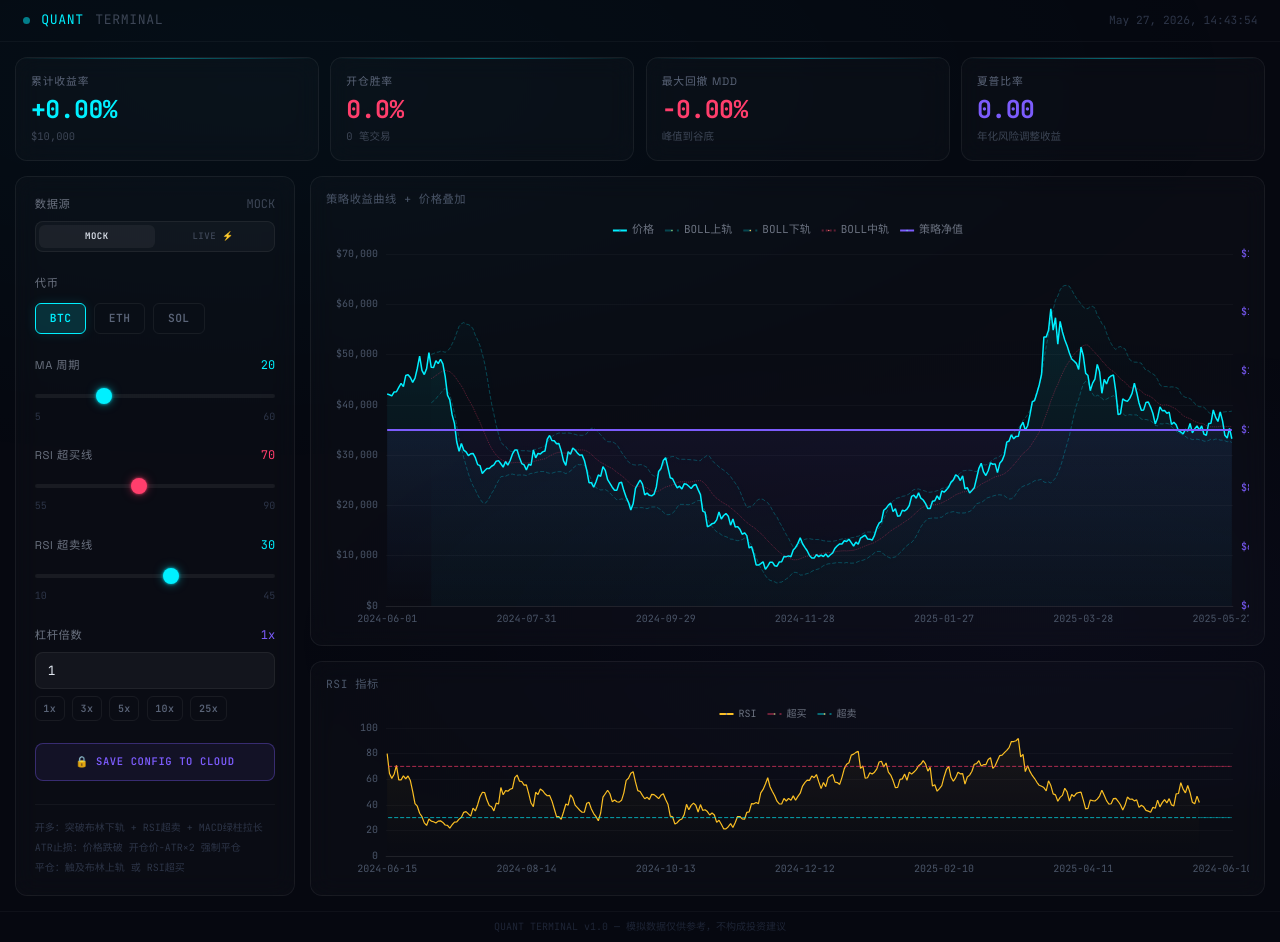
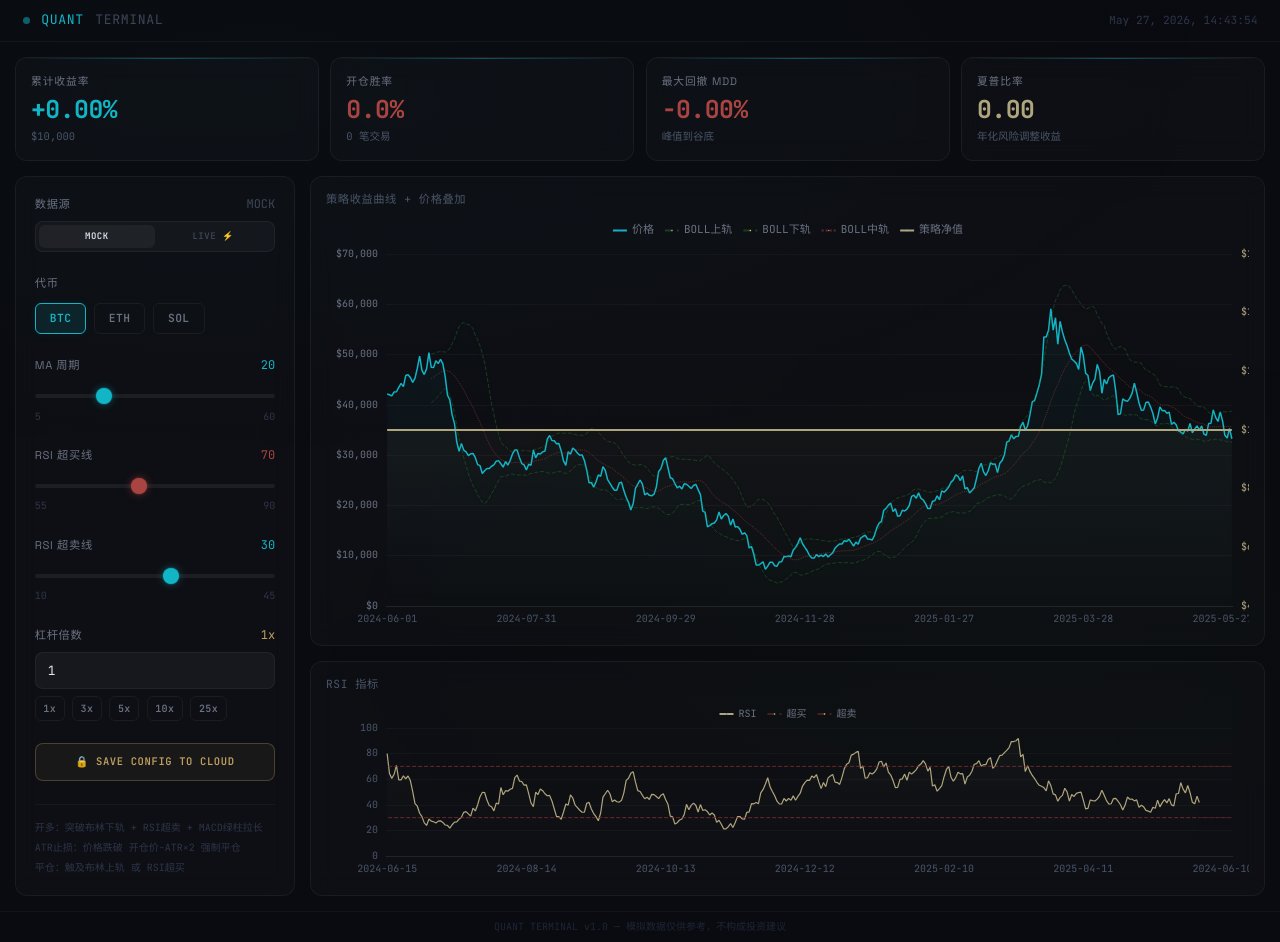
Before and after one commit to lovejame456/site-crypto-calc, a plain HTML site: page index.html in a window 1280 px wide. Drawn offline with nearby package versions, Linux system fonts and the light colour scheme; no server answers.

Commit message:
style: Blade Runner 2049 palette — desaturated cold tones, matrix green LIVE, dusty gold save

```diff
--- a/css/style.css
+++ b/css/style.css
@@ -1,16 +1,20 @@
 @import url('https://fonts.googleapis.com/css2?family=JetBrains+Mono:wght@400;500;600;700&family=Space+Grotesk:wght@400;500;600;700&display=swap');
 
 :root {
-  --cyan: #00f0ff;
-  --cyan-dim: rgba(0,240,255,0.15);
-  --red: #ff3e6c;
-  --red-dim: rgba(255,62,108,0.15);
+  --cyan: #12b5c5;
+  --cyan-dim: rgba(18,181,197,0.12);
+  --red: #a94442;
+  --red-dim: rgba(169,68,66,0.12);
   --purple: #7c5cfc;
-  --purple-dim: rgba(124,92,252,0.15);
+  --purple-dim: rgba(124,92,252,0.12);
   --surface: rgba(255,255,255,0.02);
-  --surface-hover: rgba(255,255,255,0.05);
-  --border: rgba(255,255,255,0.06);
-  --border-glow: rgba(0,240,255,0.12);
+  --surface-hover: rgba(255,255,255,0.04);
+  --border: rgba(255,255,255,0.05);
+  --border-glow: rgba(18,181,197,0.10);
+  --matrix: #228b22;
+  --matrix-dim: rgba(34,139,34,0.10);
+  --gold: #c0a060;
+  --gold-dim: rgba(192,160,96,0.10);
 }
 
 *, *::before, *::after { box-sizing: border-box; margin: 0; padding: 0; }
@@ -19,7 +23,7 @@ html { font-size: 15px; -webkit-font-smoothing: antialiased; }
 
 body {
   font-family: 'Space Grotesk', system-ui, sans-serif;
-  background: #060810;
+  background: #0a0b10;
   color: #c0c8d8;
   min-height: 100vh;
   overflow-x: hidden;
@@ -30,8 +34,8 @@ body::before {
   position: fixed;
   inset: 0;
   background:
-    radial-gradient(ellipse 80% 50% at 20% 10%, rgba(0,240,255,0.03), transparent),
-    radial-gradient(ellipse 60% 40% at 80% 80%, rgba(124,92,252,0.03), transparent);
+    radial-gradient(ellipse 80% 50% at 20% 10%, rgba(18,181,197,0.025), transparent),
+    radial-gradient(ellipse 60% 40% at 80% 80%, rgba(34,139,34,0.02), transparent);
   pointer-events: none;
   z-index: 0;
 }
@@ -49,7 +53,7 @@ body::before {
 
 .glass:hover {
   border-color: var(--border-glow);
-  box-shadow: 0 0 20px rgba(0,240,255,0.04);
+  box-shadow: 0 0 20px rgba(18,181,197,0.03);
 }
 
 .metric-card {
@@ -79,14 +83,14 @@ body::before {
   font-size: 0.72rem;
   text-transform: uppercase;
   letter-spacing: 0.08em;
-  color: #5a6478;
+  color: #6a7282;
   margin-bottom: 6px;
 }
 
 .metric-sub {
   font-family: 'JetBrains Mono', monospace;
   font-size: 0.7rem;
-  color: #3d4656;
+  color: #4a5568;
 }
 
 input[type="range"] {
@@ -106,13 +110,13 @@ input[type="range"]::-webkit-slider-thumb {
   height: 16px;
   border-radius: 50%;
   background: var(--cyan);
-  box-shadow: 0 0 10px rgba(0,240,255,0.5), 0 0 3px rgba(0,240,255,0.8);
+  box-shadow: 0 0 8px rgba(18,181,197,0.4), 0 0 2px rgba(18,181,197,0.6);
   cursor: pointer;
   transition: box-shadow 0.2s, transform 0.15s;
 }
 
 input[type="range"]::-webkit-slider-thumb:hover {
-  box-shadow: 0 0 18px rgba(0,240,255,0.7), 0 0 5px rgba(0,240,255,1);
+  box-shadow: 0 0 14px rgba(18,181,197,0.55), 0 0 4px rgba(18,181,197,0.8);
   transform: scale(1.15);
 }
 
@@ -122,18 +126,18 @@ input[type="range"]::-moz-range-thumb {
   border-radius: 50%;
   background: var(--cyan);
   border: none;
-  box-shadow: 0 0 10px rgba(0,240,255,0.5);
+  box-shadow: 0 0 8px rgba(18,181,197,0.4);
   cursor: pointer;
 }
 
 input[type="range"].range-red::-webkit-slider-thumb {
   background: var(--red);
-  box-shadow: 0 0 10px rgba(255,62,108,0.5), 0 0 3px rgba(255,62,108,0.8);
+  box-shadow: 0 0 8px rgba(169,68,66,0.5), 0 0 2px rgba(169,68,66,0.7);
 }
 
 input[type="range"].range-red::-moz-range-thumb {
   background: var(--red);
-  box-shadow: 0 0 10px rgba(255,62,108,0.5);
+  box-shadow: 0 0 8px rgba(169,68,66,0.5);
 }
 
 .config-label {
@@ -145,7 +149,7 @@ input[type="range"].range-red::-moz-range-thumb {
 
 .config-label span:first-child {
   font-size: 0.75rem;
-  color: #6b7280;
+  color: #6a7282;
   text-transform: uppercase;
   letter-spacing: 0.06em;
 }
@@ -172,8 +176,8 @@ input[type="range"].range-red::-moz-range-thumb {
 }
 
 .leverage-input:focus {
-  border-color: rgba(124,92,252,0.5);
-  box-shadow: 0 0 12px rgba(124,92,252,0.15);
+  border-color: rgba(192,160,96,0.4);
+  box-shadow: 0 0 10px rgba(192,160,96,0.10);
 }
 
 .token-btn {
@@ -185,21 +189,20 @@ input[type="range"].range-red::-moz-range-thumb {
   letter-spacing: 0.04em;
   border: 1px solid var(--border);
   background: transparent;
-  color: #5a6478;
-  cursor: pointer;
+  color: #6a7282;
   transition: all 0.2s;
 }
 
 .token-btn:hover {
-  border-color: rgba(0,240,255,0.3);
-  color: #8892a4;
+  border-color: rgba(18,181,197,0.25);
+  color: #8a929e;
 }
 
 .token-btn.active {
   border-color: var(--cyan);
   color: var(--cyan);
   background: var(--cyan-dim);
-  box-shadow: 0 0 12px rgba(0,240,255,0.12);
+  box-shadow: 0 0 10px rgba(18,181,197,0.08);
 }
 
 .chart-container {
@@ -231,9 +234,9 @@ input[type="range"].range-red::-moz-range-thumb {
 .animate-delay-3 { animation-delay: 0.15s; }
 .animate-delay-4 { animation-delay: 0.2s; }
 
-.positive { color: #00f0ff; }
-.negative { color: #ff3e6c; }
-.neutral { color: #7c5cfc; }
+.positive { color: #12b5c5; }
+.negative { color: #a94442; }
+.neutral { color: #b0a67d; }
 
 .save-btn {
   font-family: 'JetBrains Mono', monospace;
@@ -244,9 +247,9 @@ input[type="range"].range-red::-moz-range-thumb {
   font-weight: 600;
   letter-spacing: 0.06em;
   text-transform: uppercase;
-  border: 1px solid rgba(124,92,252,0.35);
-  background: rgba(124,92,252,0.08);
-  color: #7c5cfc;
+  border: 1px solid rgba(192,160,96,0.30);
+  background: rgba(192,160,96,0.06);
+  color: #c0a060;
   cursor: pointer;
   position: relative;
   overflow: hidden;
@@ -259,7 +262,7 @@ input[type="range"].range-red::-moz-range-thumb {
   inset: -1px;
   border-radius: 9px;
   padding: 1px;
-  background: linear-gradient(135deg, #7c5cfc, #00f0ff, #7c5cfc);
+  background: linear-gradient(135deg, #c0a060, #12b5c5, #c0a060);
   -webkit-mask: linear-gradient(#fff 0 0) content-box, linear-gradient(#fff 0 0);
   -webkit-mask-composite: xor;
   mask-composite: exclude;
@@ -268,10 +271,10 @@ input[type="range"].range-red::-moz-range-thumb {
 }
 
 .save-btn:hover {
-  background: rgba(124,92,252,0.15);
-  border-color: rgba(124,92,252,0.6);
-  box-shadow: 0 0 20px rgba(124,92,252,0.2), 0 0 6px rgba(124,92,252,0.4);
-  color: #a78bfa;
+  background: rgba(192,160,96,0.10);
+  border-color: rgba(192,160,96,0.50);
+  box-shadow: 0 0 16px rgba(192,160,96,0.12), 0 0 4px rgba(192,160,96,0.20);
+  color: #d4bc84;
 }
 
 .save-btn:hover::before {
@@ -284,37 +287,37 @@ input[type="range"].range-red::-moz-range-thumb {
 
 .save-btn.loading {
   pointer-events: none;
-  border-color: rgba(0,240,255,0.4);
-  color: #00f0ff;
-  background: rgba(0,240,255,0.06);
+  border-color: rgba(18,181,197,0.35);
+  color: #12b5c5;
+  background: rgba(18,181,197,0.05);
   animation: neonPulse 1.2s ease-in-out infinite;
 }
 
 .save-btn.success {
-  border-color: rgba(0,240,255,0.6);
-  color: #00f0ff;
-  background: rgba(0,240,255,0.12);
-  box-shadow: 0 0 25px rgba(0,240,255,0.2);
+  border-color: rgba(34,139,34,0.5);
+  color: #228b22;
+  background: rgba(34,139,34,0.08);
+  box-shadow: 0 0 20px rgba(34,139,34,0.12);
 }
 
 .save-btn.error {
-  border-color: rgba(255,62,108,0.6);
-  color: #ff3e6c;
-  background: rgba(255,62,108,0.12);
-  box-shadow: 0 0 25px rgba(255,62,108,0.2);
+  border-color: rgba(169,68,66,0.5);
+  color: #a94442;
+  background: rgba(169,68,66,0.08);
+  box-shadow: 0 0 20px rgba(169,68,66,0.12);
 }
 
 @keyframes neonPulse {
-  0%, 100% { box-shadow: 0 0 8px rgba(0,240,255,0.15); }
-  50% { box-shadow: 0 0 24px rgba(0,240,255,0.35), 0 0 8px rgba(0,240,255,0.5); }
+  0%, 100% { box-shadow: 0 0 6px rgba(18,181,197,0.10); }
+  50% { box-shadow: 0 0 18px rgba(18,181,197,0.25), 0 0 6px rgba(18,181,197,0.40); }
 }
 
 .save-spinner {
   display: inline-block;
   width: 12px;
   height: 12px;
-  border: 2px solid rgba(0,240,255,0.2);
-  border-top-color: #00f0ff;
+  border: 2px solid rgba(18,181,197,0.15);
+  border-top-color: #12b5c5;
   border-radius: 50%;
   animation: spin 0.7s linear infinite;
   vertical-align: middle;
@@ -366,14 +369,14 @@ input[type="range"].range-red::-moz-range-thumb {
 }
 
 .mode-toggle.live {
-  border-color: rgba(0,240,255,0.35);
-  box-shadow: 0 0 10px rgba(0,240,255,0.12);
+  border-color: rgba(34,139,34,0.40);
+  box-shadow: 0 0 10px rgba(34,139,34,0.12);
 }
 
 .mode-toggle.live .toggle-indicator {
   left: 50%;
-  background: rgba(0,240,255,0.1);
-  box-shadow: 0 0 8px rgba(0,240,255,0.3);
+  background: rgba(34,139,34,0.10);
+  box-shadow: 0 0 8px rgba(34,139,34,0.25);
 }
 
 .mode-toggle.loading .toggle-indicator {
@@ -381,7 +384,7 @@ input[type="range"].range-red::-moz-range-thumb {
 }
 
 .mode-toggle.loading {
-  border-color: rgba(0,240,255,0.5);
+  border-color: rgba(34,139,34,0.50);
 }
 
 .data-loading-overlay {
@@ -399,8 +402,8 @@ input[type="range"].range-red::-moz-range-thumb {
 .data-loading-overlay .spinner-ring {
   width: 32px;
   height: 32px;
-  border: 2px solid rgba(0,240,255,0.15);
-  border-top-color: #00f0ff;
+  border: 2px solid rgba(18,181,197,0.12);
+  border-top-color: #12b5c5;
   border-radius: 50%;
   animation: spin 0.6s linear infinite;
 }
--- a/index.html
+++ b/index.html
@@ -24,8 +24,8 @@
 
     <header class="border-b border-white/[0.04] px-6 py-3 flex items-center justify-between">
       <div class="flex items-center gap-3">
-        <div class="w-2 h-2 rounded-full bg-[#00f0ff] animate-pulse"></div>
-        <span class="font-mono text-sm tracking-wider text-[#00f0ff]">QUANT</span>
+        <div class="w-2 h-2 rounded-full bg-[#12b5c5] animate-pulse"></div>
+        <span class="font-mono text-sm tracking-wider text-[#12b5c5]">QUANT</span>
         <span class="font-mono text-sm tracking-wider text-[#3d4656]">TERMINAL</span>
       </div>
       <div class="font-mono text-xs text-[#2d3548]" id="clock"></div>
@@ -119,7 +119,7 @@
           <div>
             <div class="config-label">
               <span>杠杆倍数</span>
-              <span class="val" style="color:#7c5cfc" id="lev-val">1x</span>
+              <span class="val" style="color:#c0a060" id="lev-val">1x</span>
             </div>
             <input type="number" class="leverage-input" id="lev-input" value="1" min="1" max="100" step="1" />
             <div class="flex gap-2 mt-2">
--- a/js/app.js
+++ b/js/app.js
@@ -55,7 +55,7 @@
     toggle.querySelector('[data-mode="MOCK"]').classList.remove('active');
     toggle.querySelector('[data-mode="LIVE"]').classList.add('active');
     $('mode-label').textContent = 'LIVE ⚡';
-    $('mode-label').style.color = '#00f0ff';
+    $('mode-label').style.color = '#228b22';
 
     setModeLoading(true);
     fetchBinanceData(state.token)
@@ -275,7 +275,7 @@
       toggle.querySelector('[data-mode="MOCK"]').classList.remove('active');
       toggle.querySelector('[data-mode="LIVE"]').classList.add('active');
       $('mode-label').textContent = 'LIVE ⚡';
-      $('mode-label').style.color = '#00f0ff';
+      $('mode-label').style.color = '#228b22';
     }
   }
 
--- a/js/chart.js
+++ b/js/chart.js
@@ -4,8 +4,8 @@ var ChartManager = (function () {
 
   var darkTheme = {
     backgroundColor: 'transparent',
-    textStyle: { color: '#8892a4', fontFamily: 'JetBrains Mono, monospace' },
-    title: { textStyle: { color: '#e0e6f0', fontSize: 13, fontWeight: 600 } },
+    textStyle: { color: '#6a7282', fontFamily: 'JetBrains Mono, monospace' },
+    title: { textStyle: { color: '#c0c8d8', fontSize: 13, fontWeight: 600 } },
     grid: {
       top: 40, right: 16, bottom: 24, left: 60,
       borderColor: 'rgba(255,255,255,0.04)'
@@ -27,10 +27,10 @@ var ChartManager = (function () {
     tooltip: {
       trigger: 'axis',
       backgroundColor: 'rgba(10,14,23,0.95)',
-      borderColor: 'rgba(0,240,255,0.2)',
+      borderColor: 'rgba(18,181,197,0.15)',
       borderWidth: 1,
       textStyle: { color: '#c0c8d8', fontSize: 11, fontFamily: 'JetBrains Mono, monospace' },
-      axisPointer: { lineStyle: { color: 'rgba(0,240,255,0.15)' } }
+      axisPointer: { lineStyle: { color: 'rgba(18,181,197,0.10)' } }
     },
     dataZoom: [{
       type: 'inside',
@@ -69,7 +69,7 @@ var ChartManager = (function () {
     option.legend = {
       data: ['价格', 'BOLL上轨', 'BOLL下轨', 'BOLL中轨', '策略净值'],
       top: 6,
-      textStyle: { color: '#6b7280', fontSize: 11 },
+      textStyle: { color: '#6a7282', fontSize: 11 },
       itemWidth: 14,
       itemHeight: 2
     };
@@ -77,56 +77,56 @@ var ChartManager = (function () {
       {
         type: 'value', scale: true,
         axisLine: { show: false }, axisTick: { show: false },
-        axisLabel: { color: '#4a5568', fontSize: 10, formatter: function (v) { return '$' + v.toLocaleString(); } },
+        axisLabel: { color: '#6a7282', fontSize: 10, formatter: function (v) { return '$' + v.toLocaleString(); } },
         splitLine: { lineStyle: { color: 'rgba(255,255,255,0.03)' } }
       },
       {
         type: 'value', scale: true,
         axisLine: { show: false }, axisTick: { show: false },
-        axisLabel: { color: '#7c5cfc', fontSize: 10, formatter: function (v) { return '$' + v.toLocaleString(undefined, { maximumFractionDigits: 0 }); } },
+        axisLabel: { color: '#b0a67d', fontSize: 10, formatter: function (v) { return '$' + v.toLocaleString(undefined, { maximumFractionDigits: 0 }); } },
         splitLine: { show: false }
       }
     ];
     option.series = [
       {
         name: '价格', type: 'line', data: priceData, symbol: 'none',
-        lineStyle: { color: '#00f0ff', width: 1.5 },
+        lineStyle: { color: '#12b5c5', width: 1.5 },
         areaStyle: {
           color: new echarts.graphic.LinearGradient(0, 0, 0, 1, [
-            { offset: 0, color: 'rgba(0,240,255,0.12)' },
-            { offset: 1, color: 'rgba(0,240,255,0)' }
+            { offset: 0, color: 'rgba(18,181,197,0.08)' },
+            { offset: 1, color: 'rgba(18,181,197,0)' }
           ])
         }
       },
       {
         name: 'BOLL上轨', type: 'line', data: upperData, symbol: 'none',
-        lineStyle: { color: 'rgba(0,240,255,0.25)', width: 1, type: 'dashed',
-          shadowColor: 'rgba(0,240,255,0.4)', shadowBlur: 6 },
+        lineStyle: { color: 'rgba(46,125,50,0.40)', width: 1, type: 'dashed',
+          shadowColor: 'rgba(46,125,50,0.25)', shadowBlur: 4 },
         areaStyle: {
           color: new echarts.graphic.LinearGradient(0, 0, 0, 1, [
-            { offset: 0, color: 'rgba(0,240,255,0.04)' },
-            { offset: 0.5, color: 'rgba(0,240,255,0)' },
-            { offset: 1, color: 'rgba(0,240,255,0.04)' }
+            { offset: 0, color: 'rgba(46,125,50,0.02)' },
+            { offset: 0.5, color: 'rgba(46,125,50,0)' },
+            { offset: 1, color: 'rgba(46,125,50,0.02)' }
           ])
         }
       },
       {
         name: 'BOLL下轨', type: 'line', data: lowerData, symbol: 'none',
-        lineStyle: { color: 'rgba(0,240,255,0.25)', width: 1, type: 'dashed',
-          shadowColor: 'rgba(0,240,255,0.4)', shadowBlur: 6 }
+        lineStyle: { color: 'rgba(46,125,50,0.40)', width: 1, type: 'dashed',
+          shadowColor: 'rgba(46,125,50,0.25)', shadowBlur: 4 }
       },
       {
         name: 'BOLL中轨', type: 'line', data: midData, symbol: 'none',
-        lineStyle: { color: 'rgba(255,62,108,0.35)', width: 1, type: 'dotted' }
+        lineStyle: { color: 'rgba(169,68,66,0.50)', width: 1, type: 'dotted' }
       },
       {
         name: '策略净值', type: 'line', yAxisIndex: 1, symbol: 'none',
         data: equity.map(function (v, i) { return [dates[i], v]; }),
-        lineStyle: { color: '#7c5cfc', width: 1.8 },
+        lineStyle: { color: '#b0a67d', width: 1.8 },
         areaStyle: {
           color: new echarts.graphic.LinearGradient(0, 0, 0, 1, [
-            { offset: 0, color: 'rgba(124,92,252,0.10)' },
-            { offset: 1, color: 'rgba(124,92,252,0)' }
+            { offset: 0, color: 'rgba(176,166,125,0.06)' },
+            { offset: 1, color: 'rgba(176,166,125,0)' }
           ])
         }
       }
@@ -157,7 +157,7 @@ var ChartManager = (function () {
     option.legend = {
       data: ['RSI', '超买', '超卖'],
       top: 4,
-      textStyle: { color: '#6b7280', fontSize: 10 },
+      textStyle: { color: '#6a7282', fontSize: 10 },
       itemWidth: 14,
       itemHeight: 2
     };
@@ -167,11 +167,11 @@ var ChartManager = (function () {
         type: 'line',
         data: rsiData,
         symbol: 'none',
-        lineStyle: { color: '#fbbf24', width: 1.2 },
+        lineStyle: { color: '#b0a67d', width: 1.2 },
         areaStyle: {
           color: new echarts.graphic.LinearGradient(0, 0, 0, 1, [
-            { offset: 0, color: 'rgba(251,191,36,0.08)' },
-            { offset: 1, color: 'rgba(251,191,36,0)' }
+            { offset: 0, color: 'rgba(176,166,125,0.06)' },
+            { offset: 1, color: 'rgba(176,166,125,0)' }
           ])
         }
       },
@@ -180,14 +180,14 @@ var ChartManager = (function () {
         type: 'line',
         data: obLine,
         symbol: 'none',
-        lineStyle: { color: 'rgba(255,62,108,0.4)', width: 1, type: 'dashed' }
+        lineStyle: { color: 'rgba(129,48,48,0.50)', width: 1, type: 'dashed' }
       },
       {
         name: '超卖',
         type: 'line',
         data: osLine,
         symbol: 'none',
-        lineStyle: { color: 'rgba(0,240,255,0.4)', width: 1, type: 'dashed' }
+        lineStyle: { color: 'rgba(129,48,48,0.50)', width: 1, type: 'dashed' }
       }
     ];
 
```
